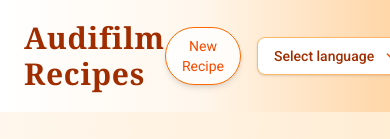
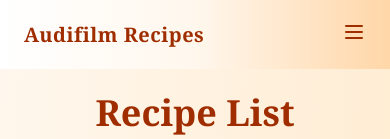
Before and after one commit to InKu3uS/audifilm, an Angular app: page / in a window 390 px wide. Shown: the top 139 px of the page. Built offline with nearby package versions, Linux system fonts and the light colour scheme; data requests are answered from the project's data file.

Commit message:
feat: added hamburger menu for mobiles in header

```diff
--- a/src/app/components/header/header.html
+++ b/src/app/components/header/header.html
@@ -1,11 +1,12 @@
-<div
-  class="flex items-center justify-between bg-linear-to-r from-white via-orange-50 to-orange-200 py-5 px-6 shadow-md"
->
-  <h3 class="text-3xl font-serif font-bold text-orange-800 tracking-wide">
+<div class="bg-linear-to-r from-white via-orange-50 to-orange-200 shadow-md">
+  <div class="max-w-7xl mx-auto px-6 py-5 flex items-center justify-between">
+    <!-- Logo / Título -->
+    <h3 class="text-xl sm:text-2xl md:text-3xl font-serif font-bold text-orange-800 tracking-wide">
       {{ 'header.title' | i18n }}
     </h3>
 
-  <div class="flex items-center gap-4">
+    <!-- Desktop menu (> sm) -->
+    <div class="hidden sm:flex items-center gap-4">
       <button
         class="bg-white/80 text-orange-600 border border-orange-500 rounded-full px-4 py-2 shadow-md hover:bg-orange-500 hover:text-white hover:font-medium transition-all"
         routerLink="/new"
@@ -23,7 +24,59 @@
           <option value="en">🇬🇧 English</option>
           <option value="de">🇩🇪 Deutsch</option>
         </select>
-      <!-- Icono de flecha -->
+        <div
+          class="pointer-events-none absolute inset-y-0 right-0 flex items-center px-2 text-orange-600"
+        >
+          <svg class="w-4 h-4" fill="none" stroke="currentColor" viewBox="0 0 24 24">
+            <path
+              stroke-linecap="round"
+              stroke-linejoin="round"
+              stroke-width="2"
+              d="M19 9l-7 7-7-7"
+            />
+          </svg>
+        </div>
+      </div>
+    </div>
+
+    <!-- Hamburger boton (<sm) -->
+    <div class="sm:hidden">
+      <button (click)="isMenuOpen = !isMenuOpen" class="text-orange-800 focus:outline-none">
+        <svg class="w-6 h-6" fill="none" stroke="currentColor" viewBox="0 0 24 24">
+          <path
+            stroke-linecap="round"
+            stroke-linejoin="round"
+            stroke-width="2"
+            d="M4 6h16M4 12h16M4 18h16"
+          />
+        </svg>
+      </button>
+    </div>
+  </div>
+
+  <!-- Mobile dropdown menu (< sm) -->
+  <div
+    *ngIf="isMenuOpen"
+    class="sm:hidden px-6 pb-4 flex flex-col gap-3 bg-linear-to-r from-white via-orange-50 to-orange-200 shadow-inner"
+  >
+    <button
+      class="bg-white/80 text-orange-600 border border-orange-500 mx-auto w-max rounded-full px-4 py-2 mt-2 shadow-md hover:bg-orange-500 hover:text-white hover:font-medium transition-all"
+      routerLink="/new"
+      (click)="isMenuOpen = false"
+    >
+      {{ 'header.new_recipe' | i18n }}
+    </button>
+
+    <div class="relative mx-auto w-max">
+      <select
+        class="appearance-none bg-white border border-orange-300 text-orange-800 font-medium py-2 px-4 pr-8 rounded-lg shadow-sm cursor-pointer hover:border-orange-400 transition-colors duration-200 w-full"
+        (change)="changeLanguage($event); isMenuOpen = false"
+      >
+        <option value="" disabled selected>{{ 'header.select_language' | i18n }}</option>
+        <option value="es">🇪🇸 Spanish</option>
+        <option value="en">🇬🇧 English</option>
+        <option value="de">🇩🇪 Deutsch</option>
+      </select>
       <div
         class="pointer-events-none absolute inset-y-0 right-0 flex items-center px-2 text-orange-600"
       >
--- a/src/app/components/header/header.ts
+++ b/src/app/components/header/header.ts
@@ -13,6 +13,7 @@ import { I18nPipe } from '../../i18n/i18n.pipe';
 })
 export class Header {
   currentLang = 'en';
+  isMenuOpen = false;
 
   constructor(private readonly i18n: I18nService) {
     this.currentLang = this.i18n.currentLang || 'en';
--- a/src/app/components/update-recipe/update-recipe.html
+++ b/src/app/components/update-recipe/update-recipe.html
@@ -1,5 +1,5 @@
 <div
-  class="max-w-3xl mt-6 p-4 flex flex-col mx-auto bg-linear-to-br from-orange-50 via-orange-100 to-orange-200"
+  class="max-w-3xl mt-6 p-4 flex flex-col mx-auto bg-linear-to-br from-orange-50 via-orange-100 to-orange-200 rounded-2xl shadow-lg"
 >
   <h1 class="text-3xl font-bold text-center mb-6 font-serif text-orange-800">
     {{ 'update_recipe.update' | i18n }} {{ originalRecipe?.name }}
```
Lines whose indentation alone changed are shown as unchanged.
